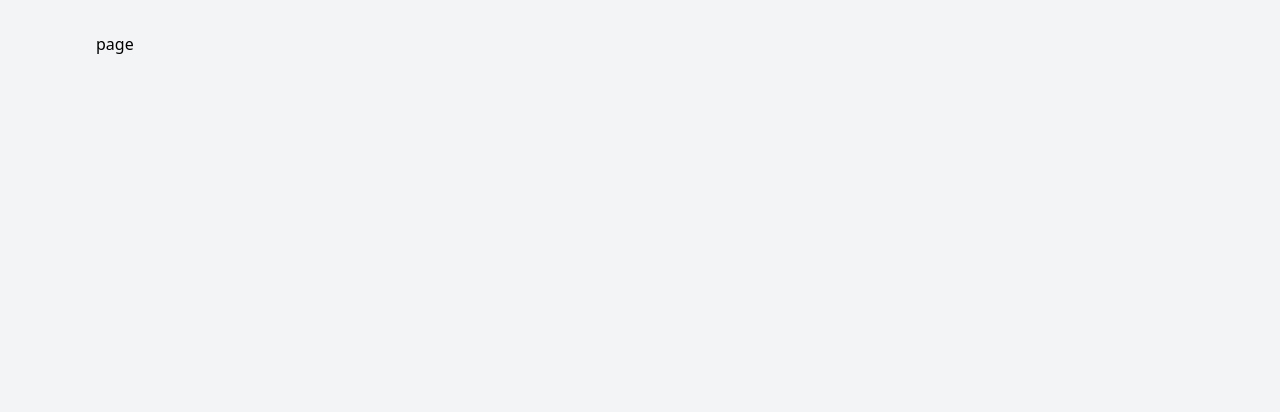
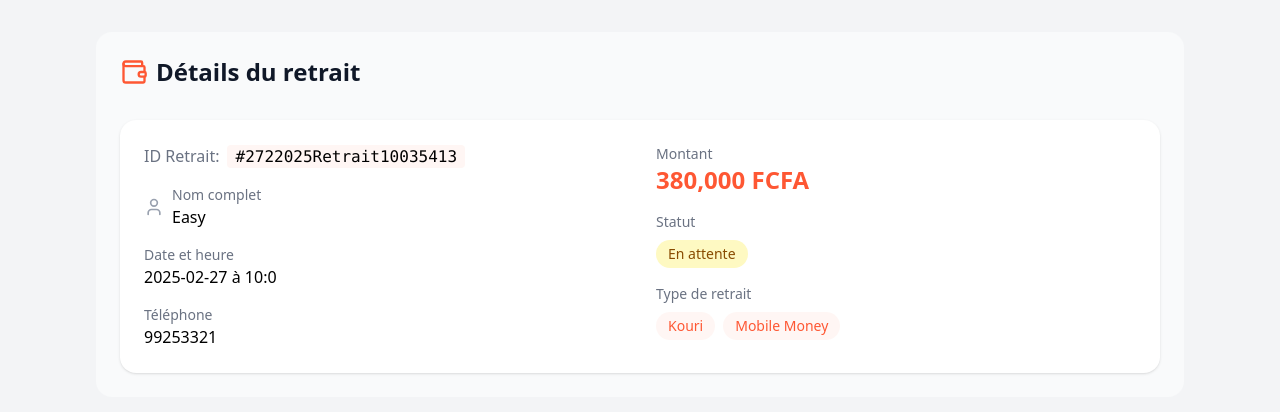
Before and after one commit to Elitesun/Admin-Product-Page, a Next.js app: page /retrait in a window 1280 px wide. Shown: the top 412 px of the page. Built offline with nearby package versions, Linux system fonts and the light colour scheme.

Commit message:
withdrawal page done.

```diff
--- a/Components/Commande_detail.tsx
+++ b/Components/Commande_detail.tsx
@@ -18,7 +18,7 @@ const Commande_detail = () => {
                         <div className="common-card overflow-hidden flex flex-col md:flex-row">
                             <div className="w-full md:w-2/5">
                                 <Image
-                                    src="https://images.unsplash.com/photo-1559841644-08984562005a"
+                                    src="https://images.unsplash.com/photo-1614164185128-e4ec99c436d7?auto=format&fit=crop&q=80&w=800"
                                     alt={commande.article}
                                     width={800}
                                     height={600}
--- a/Components/Retrait_detail.tsx
+++ b/Components/Retrait_detail.tsx
@@ -1,42 +1,76 @@
-import React from 'react';
-import retrait from '../donnees/retrait.json';
+import retrait from '../donnees/retrait.json'
+import { ArrowLeft, User, Wallet } from "lucide-react"
 
 const Retrait_detail = () => {
     return (
-        <div style={{ padding: '20px', fontFamily: 'Arial, sans-serif' }}>
-            <button style={{ marginBottom: '20px', background: 'none', border: 'none', color: '#007BFF', cursor: 'pointer' }} onClick={() => window.history.back()}>
-                &larr; Retour
-            </button>
-            <h1>Détails du retrait</h1>
-            <div style={{ display: 'flex', justifyContent: 'space-between', marginTop: '20px' }}>
-                <div>
-                    <p><strong>ID:</strong> {retrait.id}</p>
-                    <p><strong>Nom complet:</strong> {retrait.nom}</p>
-                    <p><strong>Date et heure:</strong> {retrait.date} à {retrait.heure}</p>
-                    <p><strong>Téléphone:</strong> {retrait.tel}</p>
-                </div>
-                <div>
-                    <p><strong>Montant:</strong> {retrait.montant.toLocaleString()} FCFA</p>
-                    <p><strong>Statut:</strong> <span style={{ padding: '5px 10px', background: '#FFC107', borderRadius: '5px', color: '#000' }}>
-                        {retrait.istraite ? 'Traité' : 'En attente'}
-                    </span></p>
-                    <p><strong>Type:</strong> {retrait.iskouri && retrait.ismobilem ? (
-                        <>
-                            <span style={{ marginRight: '10px', padding: '5px 10px', border: '1px solid #000', borderRadius: '5px' }}>Kouri</span>
-                            <span style={{ marginRight: '10px', padding: '5px 10px', border: '1px solid #000', borderRadius: '5px' }}>Mobile Money</span>
-                        </>
-                    ) : retrait.iskouri ? (
-                        <span style={{ marginRight: '10px', padding: '5px 10px', border: '1px solid #000', borderRadius: '5px' }}>Kouri</span>
-                    ) : retrait.ismobilem ? (
-                        <span style={{ marginRight: '10px', padding: '5px 10px', border: '1px solid #000', borderRadius: '5px' }}>Mobile Money</span>
-                    ) : 'N/A'}</p>
+        <div className="rounded-2xl flex items-center bg-[var(--bg-light)] p-[var(--card-padding)]">
+            <div className="w-full max-w-7xl mx-auto">
+                <h1 className="text-2xl font-bold text-gray-900 flex items-center gap-[var(--gap-small)] mb-8">
+                    <Wallet className="w-7 h-7 text-[var(--laala-color)]" />
+                    Détails du retrait
+                </h1>
+
+                <div className="common-card p-6">
+                    <div className="grid md:grid-cols-2 gap-8">
+                        <div className="space-y-4">
+                            <div>
+                                <span className="text-gray-500">ID Retrait:</span>
+                                <span className="ml-2 font-mono bg-[var(--bg-hover)] px-2 py-0.5 rounded">#{retrait.id}</span>
+                            </div>
+                            <div className="flex items-center gap-2">
+                                <User className="w-5 h-5 text-gray-400" />
+                                <div>
+                                    <p className="text-sm text-gray-500">Nom complet</p>
+                                    <p className="font-medium">{retrait.nom}</p>
+                                </div>
+                            </div>
+                            <div>
+                                <p className="text-sm text-gray-500">Date et heure</p>
+                                <p className="font-medium">{retrait.date} à {retrait.heure}</p>
+                            </div>
+                            <div>
+                                <p className="text-sm text-gray-500">Téléphone</p>
+                                <p className="font-medium">{retrait.tel}</p>
+                            </div>
+                        </div>
+
+                        <div className="space-y-4">
+                            <div>
+                                <p className="text-sm text-gray-500">Montant</p>
+                                <p className="text-2xl font-semibold text-[var(--laala-color)]">
+                                    {retrait.montant.toLocaleString()} FCFA
+                                </p>
+                            </div>
+                            <div>
+                                <p className="text-sm text-gray-500 mb-2">Statut</p>
+                                <span className={`inline-block px-3 py-1 rounded-full text-sm font-medium ${retrait.istraite
+                                    ? 'bg-green-100 text-green-800'
+                                    : 'bg-yellow-100 text-yellow-800'
+                                    }`}>
+                                    {retrait.istraite ? 'Traité' : 'En attente'}
+                                </span>
+                            </div>
+                            <div>
+                                <p className="text-sm text-gray-500 mb-2">Type de retrait</p>
+                                <div className="flex gap-2">
+                                    {retrait.iskouri && (
+                                        <span className="px-3 py-1 rounded-full text-sm font-medium bg-[var(--bg-hover)] text-[var(--laala-color)]">
+                                            Kouri
+                                        </span>
+                                    )}
+                                    {retrait.ismobilem && (
+                                        <span className="px-3 py-1 rounded-full text-sm font-medium bg-[var(--bg-hover)] text-[var(--laala-color)]">
+                                            Mobile Money
+                                        </span>
+                                    )}
+                                </div>
+                            </div>
+                        </div>
+                    </div>
                 </div>
             </div>
-            <button style={{ marginTop: '20px', background: '#FF5722', color: '#FFF', border: 'none', padding: '10px 20px', borderRadius: '5px', cursor: 'pointer' }}>
-                Traiter le retrait
-            </button>
         </div>
-    );
-};
+    )
+}
 
-export default Retrait_detail;
+export default Retrait_detail
--- a/app/retrait/page.tsx
+++ b/app/retrait/page.tsx
@@ -1,8 +1,11 @@
-import React from 'react'
+import Retrait_detail from "@/Components/Retrait_detail"
+
 
 const page = () => {
     return (
-        <div>page</div>
+        <div>
+            <Retrait_detail />
+        </div>
     )
 }
 
--- a/next.config.js
+++ /dev/null
@@ -1,8 +0,0 @@
-/** @type {import('next').NextConfig} */
-const nextConfig = {
-  images: {
-    domains: ["images.unsplash.com"],
-  },
-};
-
-module.exports = nextConfig;
--- a/next.config.ts
+++ b/next.config.ts
@@ -2,7 +2,7 @@ import type { NextConfig } from "next";
 
 const nextConfig: NextConfig = {
   images: {
-    domains: ["images.unsplash.com", "unsplash.com"],
+    domains: ["images.unsplash.com", "unsplash.com" , ],
   },
 };
 
```
